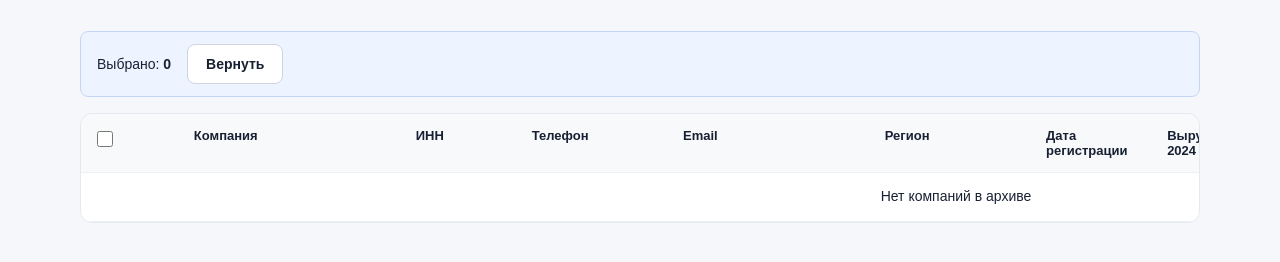
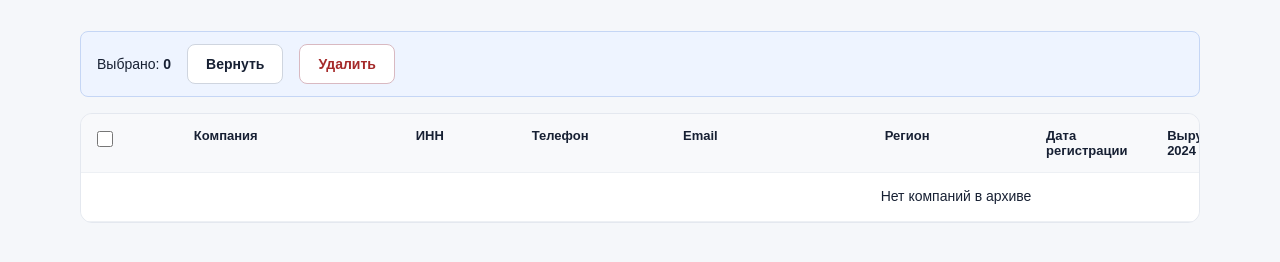
Before and after one commit to kseniya161-max/Radar_Management, a FastAPI app: template app/templates/archived_companies.html in a window 1280 px wide. Shown: the part 221-483 px from the top of the page. Run offline with FastAPI, Linux system fonts and the light colour scheme; the template is opened without the code that fills it, so the values that code supplies are empty; parts of the project's set-up code (start-up, migrations or seed data) failed here and were passed over.

Commit message:
adding delete to archive html + css

```diff
--- a/app/static/css/style.css
+++ b/app/static/css/style.css
@@ -695,3 +695,24 @@ body {
 .bulk-panel-count strong {
     font-weight: 700;
 }
+
+/* DANGER BUTTON */
+
+.danger-button {
+    display: inline-block;
+    background: #ffffff;
+    font-family: inherit;
+    font-size: 14px;
+    font-weight: 600;
+    color: #a52a2a;
+    border: 1px solid #d9b9c1;
+    border-radius: 8px;
+    padding: 11px 18px;
+    cursor: pointer;
+    text-decoration: none;
+}
+
+.danger-button:hover {
+    background: #fff0f0;
+    border-color: #a52a2a;
+}
--- a/app/templates/archived_companies.html
+++ b/app/templates/archived_companies.html
@@ -22,6 +22,9 @@ Radar Management — Архив
         </span>
         <button type="button" id="bulk-restore" class="secondary-button">
             Вернуть
+        </button>
+            <button type="button" id="bulk-delete" class="danger-button">
+            Удалить
         </button>
     </div>
     <div class="table-wrapper">
@@ -246,4 +249,35 @@ document.getElementById("bulk-restore").addEventListener("click", async () => {
 });
 </script>
 
+<script>
+document.getElementById("bulk-delete").addEventListener("click", async () => {
+    const checked = document.querySelectorAll(".row-checkbox:checked");
+    const inns = Array.from(checked).map(cb => cb.dataset.inn);
+
+    if (inns.length === 0) return;
+
+    const confirmed = confirm(
+        `Удалить ${inns.length} компаний? Это действие нельзя отменить.`
+    );
+
+    if (!confirmed) return;
+
+    try {
+        const response = await fetch("/companies/bulk/delete", {
+            method: "POST",
+            headers: { "Content-Type": "application/json" },
+            body: JSON.stringify({ inns: inns })
+        });
+
+        if (!response.ok) {
+            throw new Error("Не удалось удалить компании");
+        }
+
+        location.reload();
+    } catch (error) {
+        alert(error.message);
+    }
+});
+</script>
+
 {% endblock %}
```
